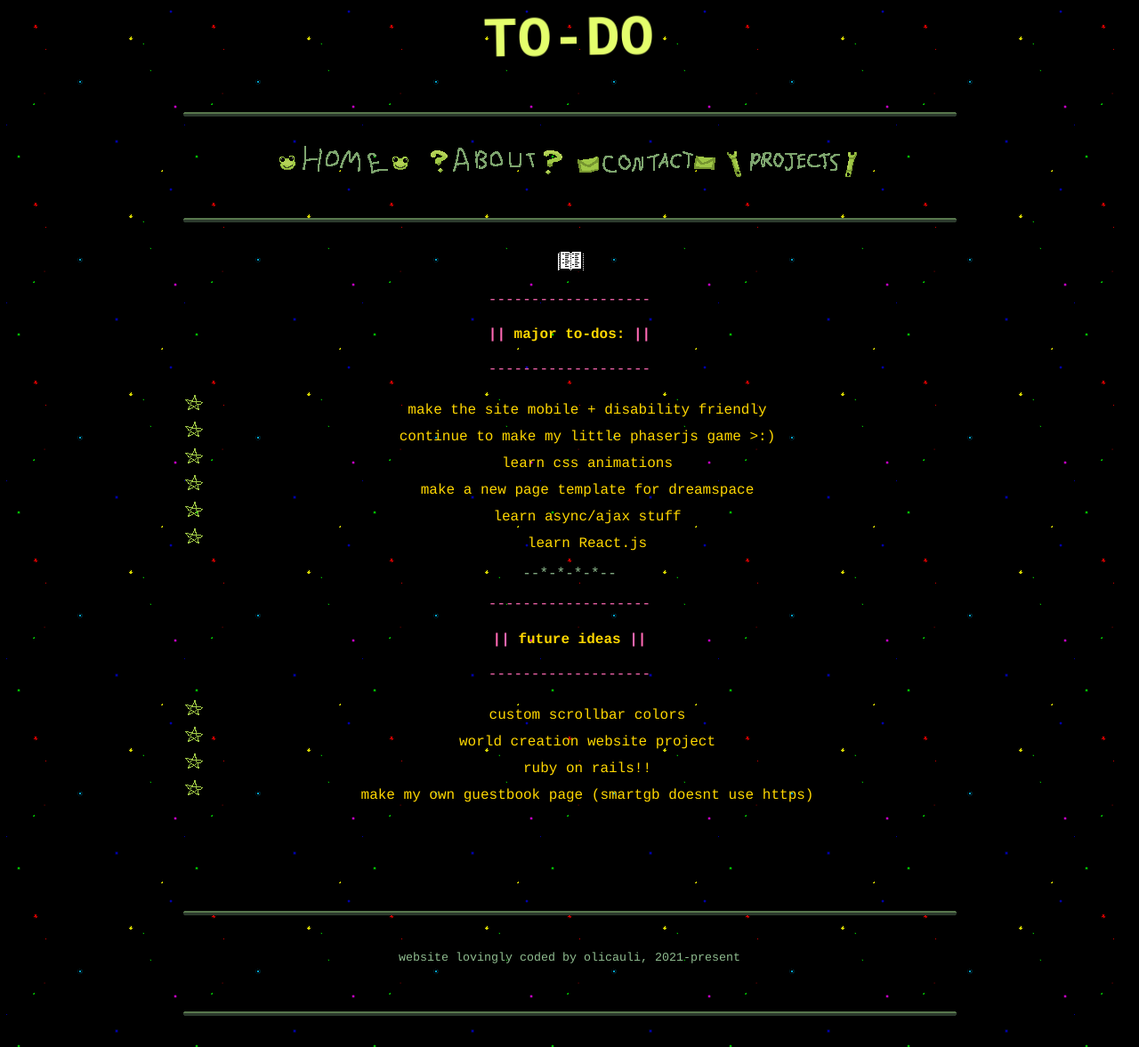
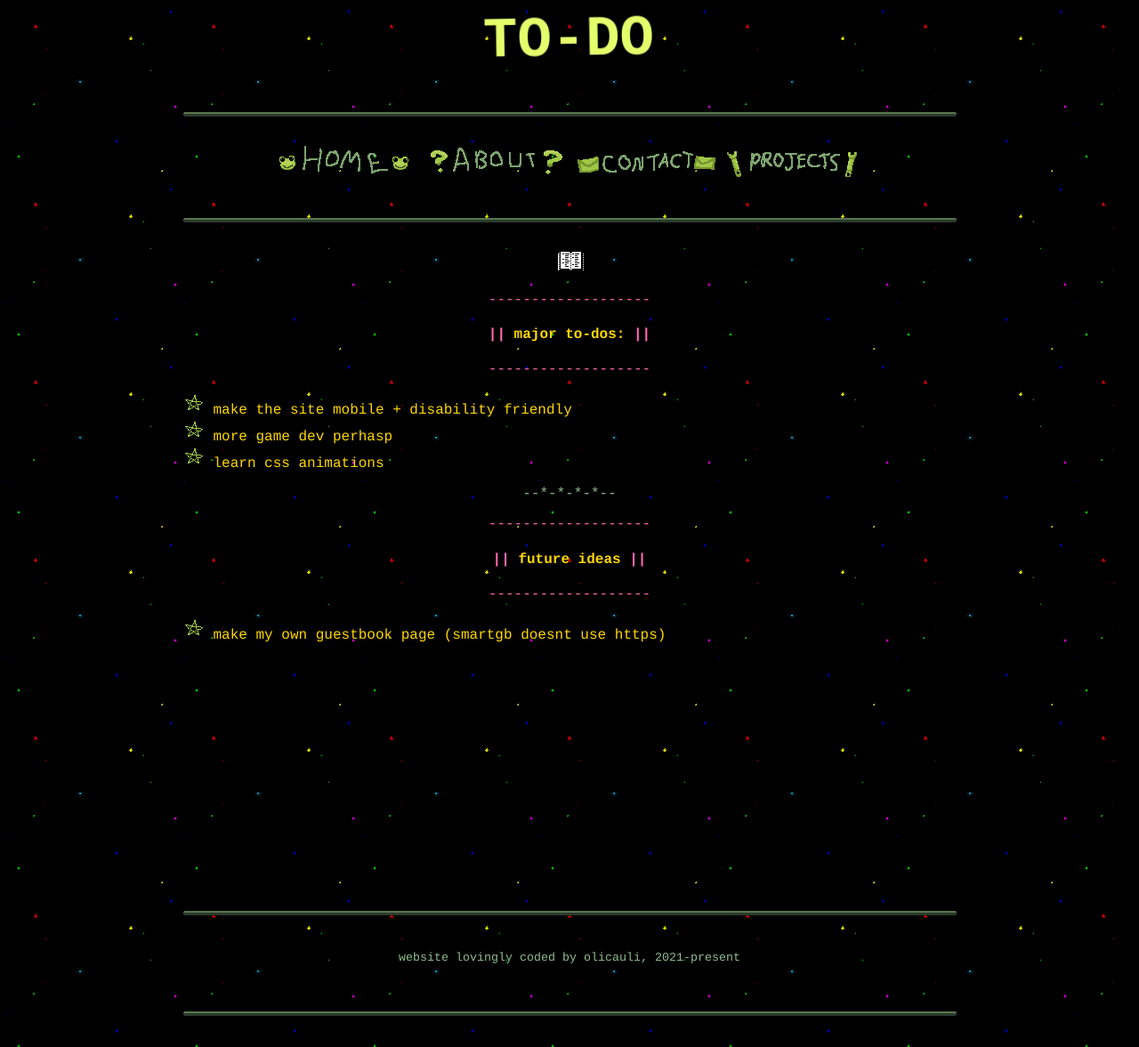
Before and after one commit to olicauli/oli-hellhole, a Jekyll site: the page built from src/projects/todo.html, in a window 1280 px wide and 1177 px high. Shown: the whole window at 89% size. Built offline with Jekyll 4.4.1, drawn with Linux system fonts in a browser that asks for light colours.

```diff
--- a/dist/about/index.html
+++ b/dist/about/index.html
@@ -48,12 +48,12 @@
     <div class="main_content">
       <img src="../assets/images/compspin_e0.gif">
 <h4 class="hotpink">HELLO!!</h4>
-<h4 class="frogs">i'm oli <a class="shakeh" href="https://en.pronouns.page/@olicauli" target="_blank" rel="noopener noreferrer">[21 he/it]</a>!</h4>
+<h4 class="frogs">i'm oli <a class="shakeh" href="https://en.pronouns.page/@olicauli" target="_blank" rel="noopener noreferrer">[22 he/it]</a>!</h4>
 <h5>white/neurodivergent/transmasc-nonbinry</h5>
 <h4 class="collapsible">a list of my interests!</h4>
 <div class="collapse_content">
   <h4><span>*~-</span> games <span>-~*</span></h4>
-  <ul>
+  <ul class="leftalign">
     <li class="fave">bloodborne</li>
     <li>some souls or soulslike games (hollow knight, elden ring, code vein)</li>
     <li class="fave">ff14</li>
@@ -66,7 +66,7 @@
   </ul>
   <br>
   <h4><span>*~-</span> general intrests <span>-~*</span></h4>
-  <ul>
+  <ul class="leftalign">
     <li  class="fave">horror! (indie games/analog horror)</li>
     <li>language learning</li>
     <li class="fave">unix/linux OSes!</li>
--- a/dist/index.html
+++ b/dist/index.html
@@ -81,6 +81,7 @@
   <li>long time no see! :]</li>
   <li>removed blog tab</li>
   <li>renovated projects</li>
+  <li>new art page in projects &gt;:)</li>
 </ul>
 
   <h5>~-*-~</h5>
--- a/src/about.html
+++ b/src/about.html
@@ -9,12 +9,12 @@ includes_scripts: true
 
 <img src="../assets/images/compspin_e0.gif">
 <h4 class="hotpink">HELLO!!</h4>
-<h4 class="frogs">i'm oli <a class="shakeh" href="https://en.pronouns.page/@olicauli" target="_blank" rel="noopener noreferrer">[21 he/it]</a>!</h4>
+<h4 class="frogs">i'm oli <a class="shakeh" href="https://en.pronouns.page/@olicauli" target="_blank" rel="noopener noreferrer">[22 he/it]</a>!</h4>
 <h5>white/neurodivergent/transmasc-nonbinry</h5>
 <h4 class="collapsible">a list of my interests!</h4>
 <div class="collapse_content">
   <h4><span>*~-</span> games <span>-~*</span></h4>
-  <ul>
+  <ul class="leftalign">
     <li class="fave">bloodborne</li>
     <li>some souls or soulslike games (hollow knight, elden ring, code vein)</li>
     <li class="fave">ff14</li>
@@ -27,7 +27,7 @@ includes_scripts: true
   </ul>
   <br>
   <h4><span>*~-</span> general intrests <span>-~*</span></h4>
-  <ul>
+  <ul class="leftalign">
     <li  class="fave">horror! (indie games/analog horror)</li>
     <li>language learning</li>
     <li class="fave">unix/linux OSes!</li>
--- a/src/projects/todo.html
+++ b/src/projects/todo.html
@@ -9,21 +9,15 @@ header_text: TO-DO
 <p><span>-------------------</span></p>
 <h4><span>||</span>  major to-dos:  <span>||</span></h4>
 <p><span>-------------------</span></p>
-<ol>
+<ol class="leftalign">
   <li>make the site mobile + disability friendly</li>
-  <li>continue to make my little phaserjs game >:)</li>
+  <li>more game dev perhasp</li>
   <li>learn css animations</li>
-  <li>make a new page template for dreamspace</li>
-  <li>learn async/ajax stuff</li>
-  <li>learn React.js</li>
 </ol>
 <p>--*-*-*-*--</p>
 <p><span>-------------------</span></p>
 <h4><span>||</span>  future ideas  <span>||</span></h4>
 <p><span>-------------------</span></p>
-<ol>
-  <li>custom scrollbar colors</li>
-  <li>world creation website project</li>
-  <li>ruby on rails!!</li>
+<ol class="leftalign">
   <li>make my own guestbook page (smartgb doesnt use https)</li>
 </ol>
```
Also changed, not shown: dist/projects/to-do/index.html (+3 -9 lines), src/_updates/2023-06-19.md (+1 -0 lines).
